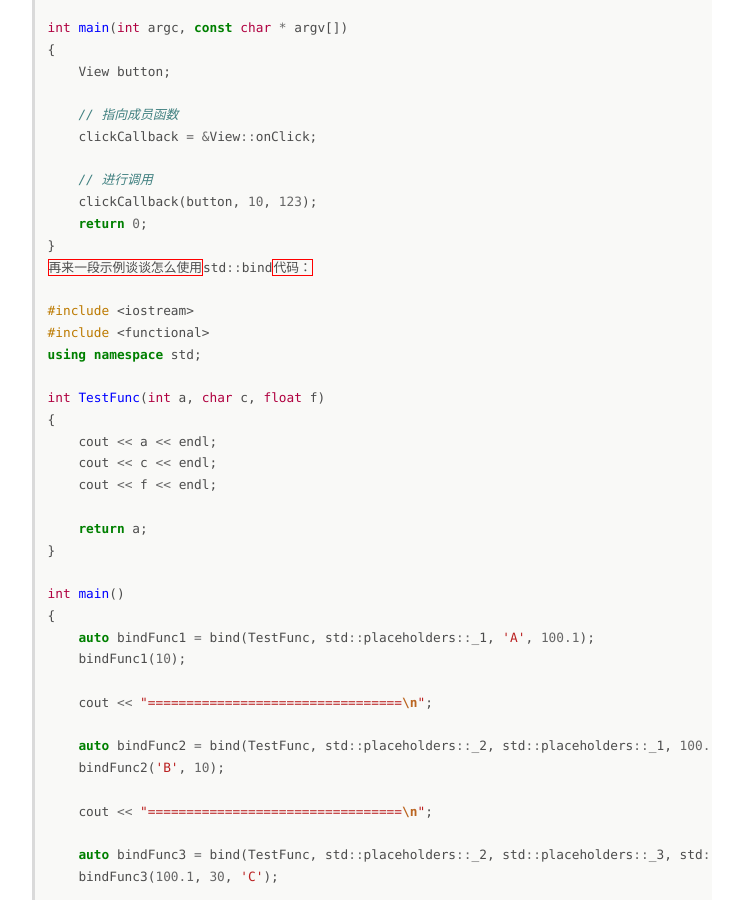
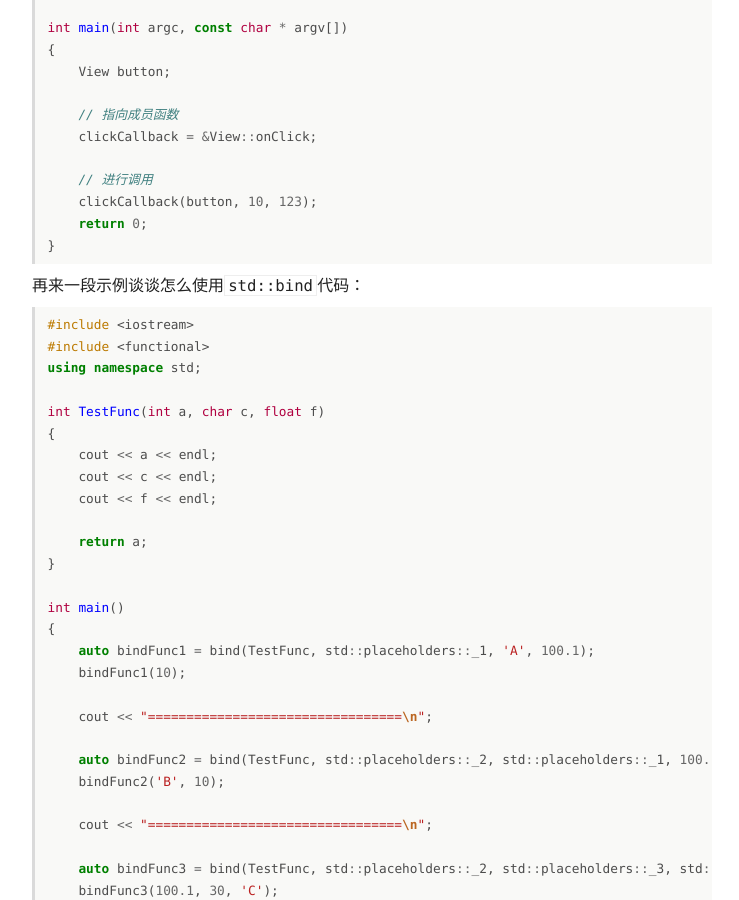
Before and after one commit to xiaoyifeibupt/xiaoyifeibupt.github.io, a Jekyll site: the page built from _posts/2014-12-06-CPP-std-bind.md, in a window 1280 px wide and 900 px high, scrolled down 2135 px. Shown: the whole window, without its empty margins (268-1007 px from the left). Built offline with Jekyll 4.4.1, drawn with Linux system fonts in a browser that asks for light colours; Markdown is read by kramdown in place of the engine named in the settings; comment, search, counter and statistics services are not loaded.

Commit message:
Update 2014-12-06-CPP-std-bind.md

````diff
--- a/_posts/2014-12-06-CPP-std-bind.md
+++ b/_posts/2014-12-06-CPP-std-bind.md
@@ -92,8 +92,11 @@ int main(int argc, const char * argv[])
     clickCallback(button, 10, 123);
     return 0;
 }
-再来一段示例谈谈怎么使用std::bind代码：
+```
 
+再来一段示例谈谈怎么使用`std::bind`代码：
+
+```cpp
 #include <iostream>
 #include <functional>
 using namespace std;
````
